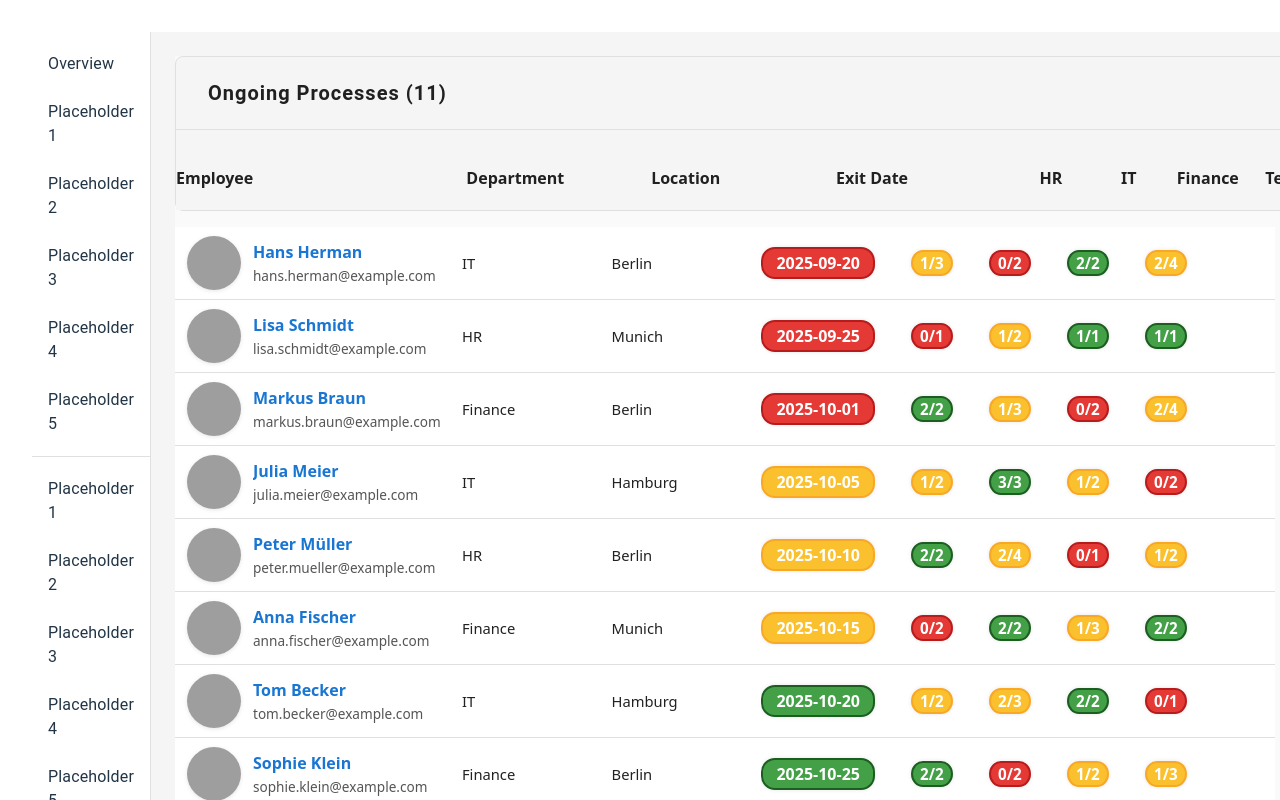
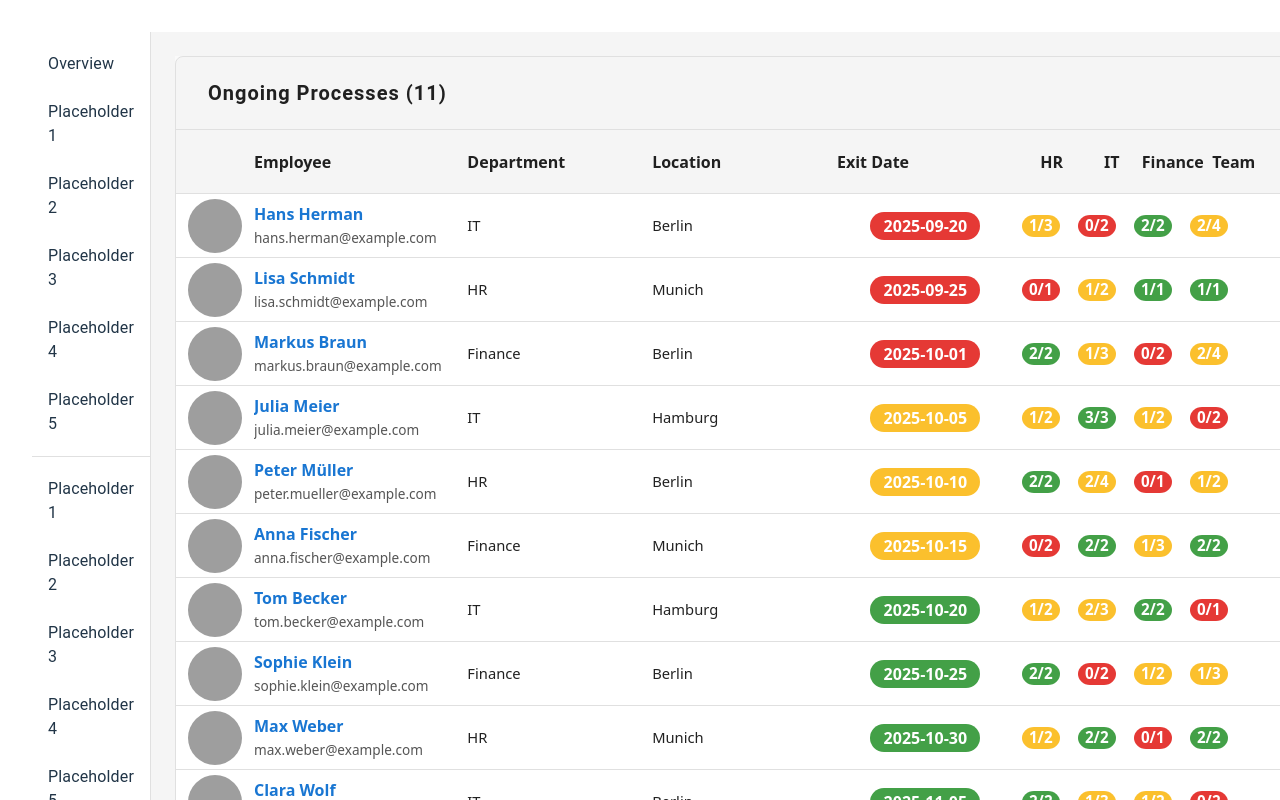
Before and after one commit to PatrickGress/offboardingtoolTS, a React (Vite) app: page / in a window 1280 px wide. Shown: the top 800 px of the page. Built offline with nearby package versions, Linux system fonts and the light colour scheme; grey boxes are pictures that could not be loaded; the HTML template or start-up script is replaced by a standard one.

Commit message:
table: refinement & adjustments

```diff
--- a/src/components/WorkflowCard.module.css
+++ b/src/components/WorkflowCard.module.css
@@ -122,7 +122,7 @@
   align-items: center;
   min-width: 220px;
   gap: 12px;
-  padding-left: 12px;
+  padding-left: 78px;
   text-align: left;
   flex: 0 0 25%;
 }
--- a/src/components/WorkflowCard.tsx
+++ b/src/components/WorkflowCard.tsx
@@ -21,8 +21,55 @@ export type WorkflowData = {
   subflows: any;
 };
 
-export function WorkflowCard({ data, onNameClick }: { data: WorkflowData; onNameClick: () => void }) {
+export function WorkflowCard({ data, onNameClick, isTableRow = false, isLast = false }: { data: WorkflowData; onNameClick: () => void; isTableRow?: boolean; isLast?: boolean }) {
   const subflowLabels = ['HR', 'IT', 'Finance', 'Team'];
+  if (isTableRow) {
+    return (
+      <tr style={{ borderBottom: isLast ? 'none' : '1px solid #e0e0e0', background: '#fff', height: 64 }}>
+        <td style={{ width: '22%', minWidth: 56, paddingLeft: 12 }}>
+          <div style={{ display: 'flex', alignItems: 'center' }}>
+            <img src={data.picture} alt={data.name} style={{ width: 54, height: 54, borderRadius: '50%', objectFit: 'cover', marginRight: 12, alignSelf: 'center' }} />
+            <div style={{ display: 'flex', flexDirection: 'column', justifyContent: 'center', maxWidth: 340, textAlign: 'center', height: 54 }}>
+              <span style={{ fontSize: '1rem', fontWeight: 600, color: '#1976d2', paddingBottom: 2, whiteSpace: 'nowrap', overflow: 'hidden', textOverflow: 'ellipsis', maxWidth: 340, textAlign: 'left', cursor: 'pointer' }} onClick={onNameClick}>{data.name}</span>
+              <span style={{ fontSize: '0.85rem', color: '#555', whiteSpace: 'nowrap', overflow: 'hidden', textOverflow: 'ellipsis', maxWidth: 340, marginRight: 8, textAlign: 'center' }}>{data.email}</span>
+            </div>
+          </div>
+        </td>
+        <td style={{ width: '14%', minWidth: 120, maxWidth: 420 }}>
+          <span style={{ fontSize: '0.92rem', whiteSpace: 'nowrap', overflow: 'hidden', textOverflow: 'ellipsis', textAlign: 'left', display: 'flex', alignItems: 'center', height: 54 }}>{data.department}</span>
+        </td>
+        <td style={{ width: '14%', minWidth: 120 }}>
+          <span style={{ fontSize: '0.92rem', whiteSpace: 'nowrap', overflow: 'hidden', textOverflow: 'ellipsis', textAlign: 'left', display: 'flex', alignItems: 'center', height: 54 }}>{data.location}</span>
+        </td>
+        <td style={{ width: '14%', minWidth: 120 }}>
+          {(() => {
+            const today = new Date();
+            const exit = new Date(data.exitDate);
+            const diffDays = Math.ceil((exit.getTime() - today.getTime()) / (1000 * 60 * 60 * 24));
+            let color = '#43a047';
+            if (diffDays <= 14) color = '#e53935';
+            else if (diffDays <= 30) color = '#fbc02d';
+            return (
+              <span style={{ display: 'inline-flex', alignItems: 'center', justifyContent: 'center', width: 110, height: 28, borderRadius: 14, margin: '0 6px 0 0', verticalAlign: 'middle', fontSize: '1rem', fontWeight: 600, color: '#fff', background: color }}>{data.exitDate}</span>
+            );
+          })()}
+        </td>
+        <td style={{ width: '36%', minWidth: 320, paddingRight: 24 }}>
+          <div style={{ display: 'flex', gap: 18, alignItems: 'center', minWidth: 320, height: 54 }}>
+            {subflowLabels.map((label, idx) => {
+              const sf = data.statuses[idx] || { color: 'red', completion: '0/0' };
+              let bg = '#e53935';
+              if (sf.color === 'yellow') bg = '#fbc02d';
+              if (sf.color === 'green') bg = '#43a047';
+              return (
+                <span key={label} style={{ display: 'inline-flex', alignItems: 'center', justifyContent: 'center', width: 38, height: 22, borderRadius: '12px / 50%', fontSize: '0.95rem', fontWeight: 600, color: '#fff', background: bg }}>{sf.completion}</span>
+              );
+            })}
+          </div>
+        </td>
+      </tr>
+    );
+  }
   return (
     <Card className={styles.tableRow} sx={{ m: 0, p: 0, boxShadow: 'none', borderRadius: 0, bgcolor: '#fff' }}>
       <div className={styles.employee}>
--- a/src/components/WorkflowOverview.tsx
+++ b/src/components/WorkflowOverview.tsx
@@ -1,4 +1,4 @@
-import { Box, Typography, Grid, Paper, FormControl, InputLabel, Select, MenuItem } from '@mui/material';
+import { Box, Typography, Paper, FormControl, InputLabel, Select, MenuItem } from '@mui/material';
 import { WorkflowCard } from './WorkflowCard';
 import type { WorkflowData } from './WorkflowCard';
 import { useState } from 'react';
@@ -56,27 +56,28 @@ export function WorkflowOverview({ onWorkflowClick }: { onWorkflowClick: (id: st
             </Select>
           </FormControl>
         </Box>
-        <Box sx={{ width: '100%', height: '1px', bgcolor: '#e0e0e0', mb: 2 }} />
-        <Box sx={{ display: 'flex', alignItems: 'center', fontWeight: 600, fontSize: '1rem', mb: 0, bgcolor: 'inherit', borderRadius: 0, minHeight: '64px', width: '100%' }}>
-          <span style={{ flex: '0 0 22%', display: 'flex', alignItems: 'center', justifyContent: 'left', minWidth: 56 }}>Employee</span>
-          <span style={{ flex: '1 1 14%', display: 'flex', alignItems: 'center', justifyContent: 'left', minWidth: 120, maxWidth: 420, textAlign: 'left' }}>Department</span>
-          <span style={{ flex: '1 1 14%', display: 'flex', alignItems: 'center', justifyContent: 'left', minWidth: 120, textAlign: 'left' }}>Location</span>
-          <span style={{ flex: '1 1 14%', display: 'flex', alignItems: 'center', justifyContent: 'left', minWidth: 120, textAlign: 'left' }}>Exit Date</span>
-          <span style={{ flex: '1 1 36%', display: 'flex', gap: 18, alignItems: 'center', minWidth: 320 }}>
-            <span style={{ minWidth: 60, textAlign: 'center' }}>HR</span>
-            <span style={{ minWidth: 60, textAlign: 'center' }}>IT</span>
-            <span style={{ minWidth: 60, textAlign: 'center' }}>Finance</span>
-            <span style={{ minWidth: 60, textAlign: 'center' }}>Team</span>
-          </span>
-        </Box>
+        <table style={{ width: '100%', borderCollapse: 'collapse', background: '#fafafa' }}>
+          <thead>
+            <tr style={{ background: '#f5f5f5', borderTop: '1px solid #e0e0e0', borderBottom: '1px solid #e0e0e0', height: 64 }}>
+              <th style={{ width: '22%', minWidth: 56, textAlign: 'left', fontWeight: 600, fontSize: '1rem', paddingLeft: 78 }}>Employee</th>
+              <th style={{ width: '14%', minWidth: 120, maxWidth: 420, textAlign: 'left', fontWeight: 600, fontSize: '1rem' }}>Department</th>
+              <th style={{ width: '14%', minWidth: 120, textAlign: 'left', fontWeight: 600, fontSize: '1rem' }}>Location</th>
+              <th style={{ width: '14%', minWidth: 120, textAlign: 'left', fontWeight: 600, fontSize: '1rem' }}>Exit Date</th>
+              <th style={{ width: '36%', minWidth: 320, textAlign: 'left', fontWeight: 600, fontSize: '1rem', paddingRight: 24 }}>
+                <span style={{ minWidth: 60, textAlign: 'center', display: 'inline-block' }}>HR</span>
+                <span style={{ minWidth: 60, textAlign: 'center', display: 'inline-block' }}>IT</span>
+                <span style={{ minWidth: 60, textAlign: 'center', display: 'inline-block' }}>Finance</span>
+                <span style={{ minWidth: 60, textAlign: 'center', display: 'inline-block' }}>Team</span>
+              </th>
+            </tr>
+          </thead>
+          <tbody>
+            {sortedWorkflows.map((wf, idx) => (
+              <WorkflowCard key={wf.id} data={wf} onNameClick={() => onWorkflowClick(wf.id)} isTableRow={true} isLast={idx === sortedWorkflows.length - 1} />
+            ))}
+          </tbody>
+        </table>
       </Box>
-      <Grid container spacing={0} sx={{ borderRadius: 0, boxShadow: 'none', bgcolor: '#fafafa', m: 0, p: 0 }}>
-        {sortedWorkflows.map((wf, idx) => (
-          <Box key={wf.id} sx={{ m: 0, p: 0, borderBottom: idx < sortedWorkflows.length - 1 ? '1px solid #e0e0e0' : 'none', borderRadius: 0, boxShadow: 'none', bgcolor: '#fafafa' }}>
-            <WorkflowCard data={wf} onNameClick={() => onWorkflowClick(wf.id)} />
-          </Box>
-        ))}
-      </Grid>
     </Paper>
   );
 }
```
